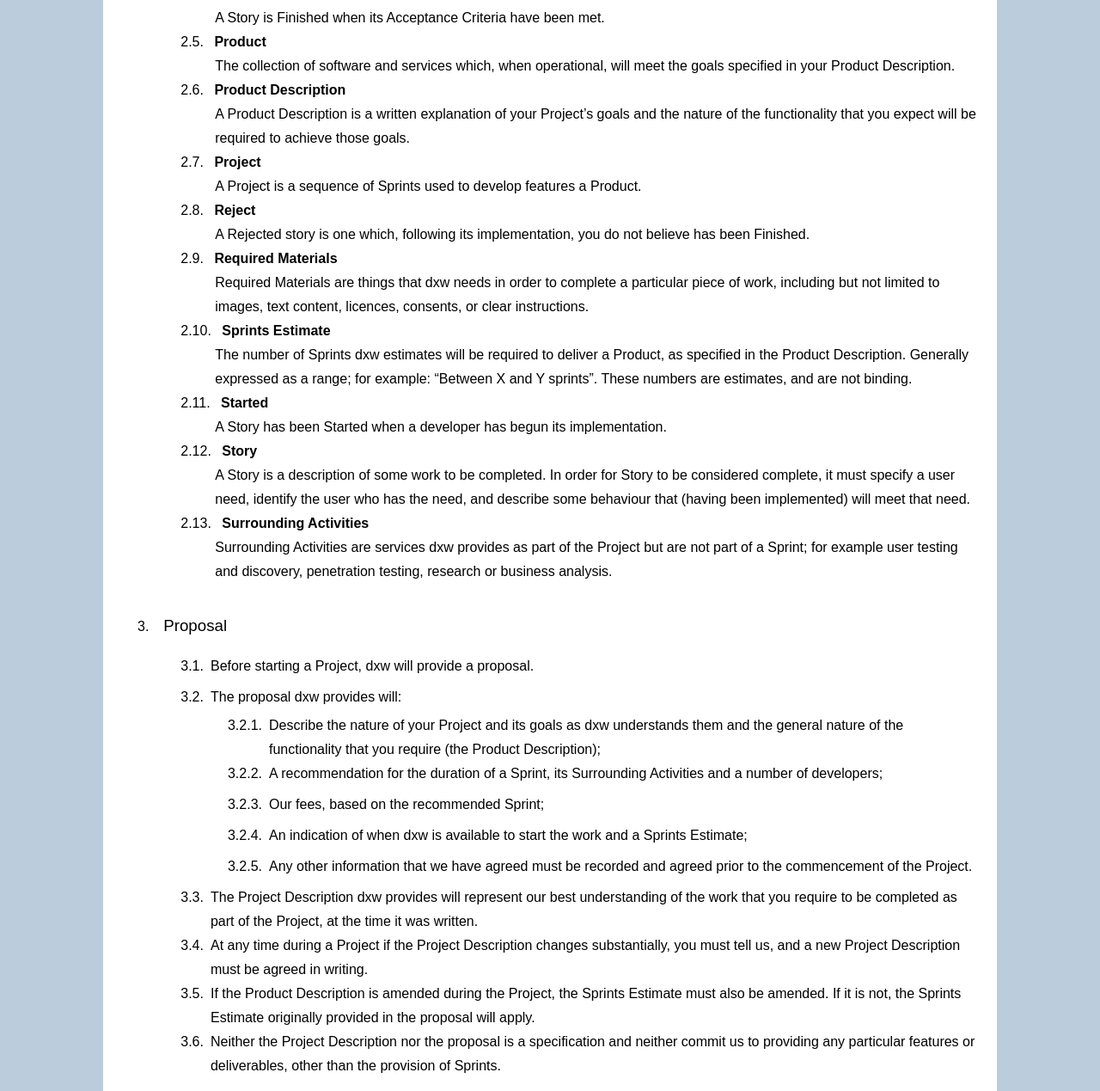
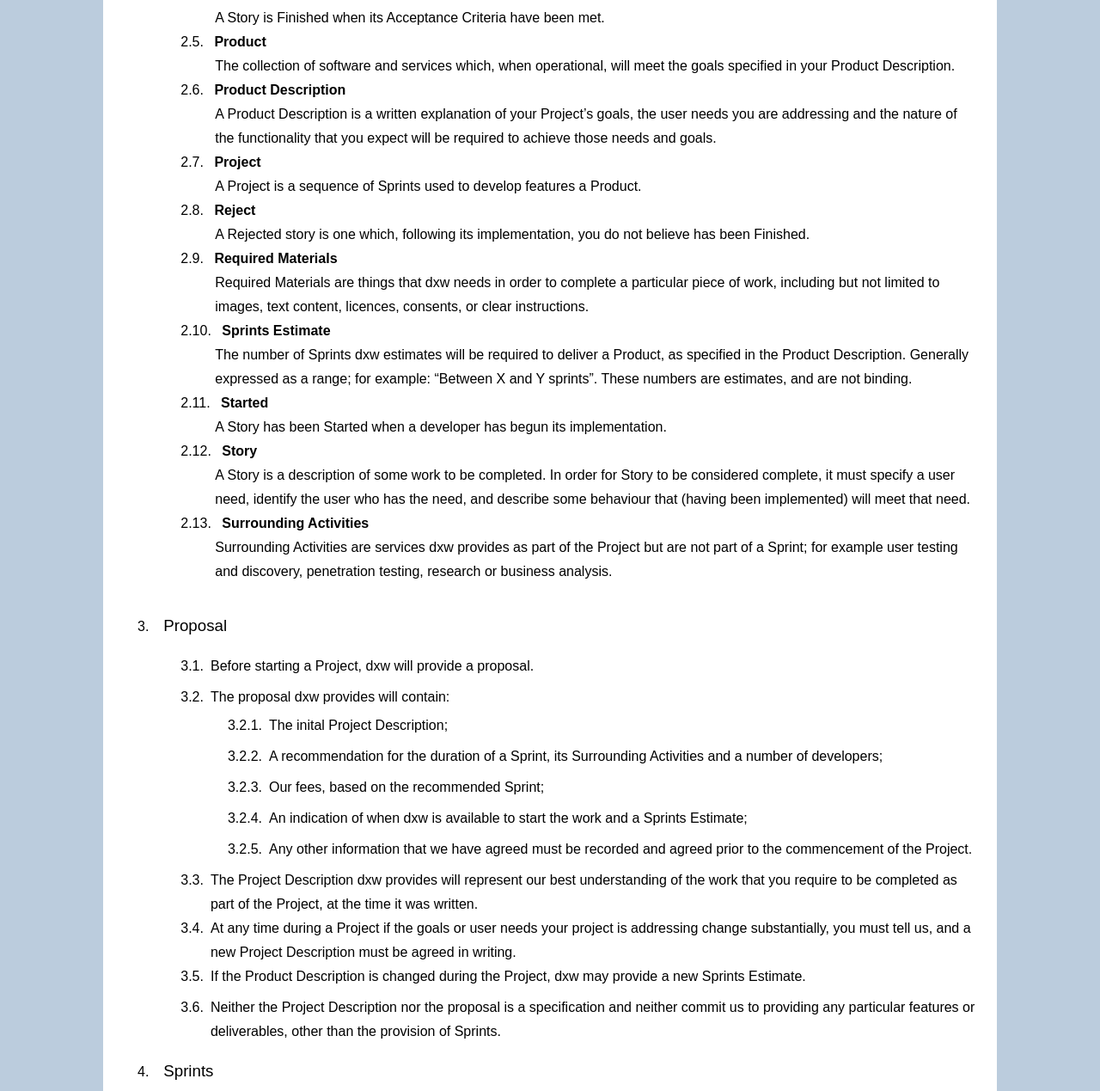
Before and after one commit to dxw/contracts, a plain HTML site: page build/agency_terms.md.html in a window 1280 px wide. Shown: the part 743-2012 px from the top of the page at 86% size. Drawn offline with Linux system fonts and the light colour scheme; a web font is replaced by a local one.

Commit message:
Amended version based on first round of feedback

```diff
--- a/build/agency_terms.md.html
+++ b/build/agency_terms.md.html
@@ -45,8 +45,9 @@ by developers.</dd>
 will meet the goals specified in your Product Description.</dd>
       <dt>Product Description</dt>
       <dd>A Product Description is a written explanation of your Project’s
-goals and the nature of the functionality that you expect will
-be required to achieve those goals.</dd>
+goals, the user needs you are addressing and the nature of the
+functionality that you expect will be required to achieve those
+needs and goals.</dd>
       <dt>Project</dt>
       <dd>A Project is a sequence of Sprints used to develop features a
 Product.</dd>
@@ -84,12 +85,10 @@ analysis.</dd>
     <ol>
       <li>Before starting a Project, dxw will provide a proposal.</li>
       <li>
-        <p>The proposal dxw provides will:</p>
+        <p>The proposal dxw provides will contain:</p>
 
         <ol>
-          <li>Describe the nature of your Project and its goals as dxw
-understands them and the general nature of the functionality
-that you require (the Product Description);</li>
+          <li>The inital Project Description;</li>
           <li>A recommendation for the duration of a Sprint, its
 Surrounding Activities and a number of developers;</li>
           <li>Our fees, based on the recommended Sprint;</li>
@@ -102,12 +101,11 @@ and agreed prior to the commencement of the Project.</li>
       <li>The Project Description dxw provides will represent our best
 understanding of the work that you require to be completed as
 part of the Project, at the time it was written.</li>
-      <li>At any time during a Project if the Project Description changes
-substantially, you must tell us, and a new Project Description
-must be agreed in writing.</li>
-      <li>If the Product Description is amended during the Project, the
-Sprints Estimate must also be amended. If it is not, the Sprints
-Estimate originally provided in the proposal will apply.</li>
+      <li>At any time during a Project if the goals or user needs your
+project is addressing change substantially, you must tell us,
+and a new Project Description must be agreed in writing.</li>
+      <li>If the Product Description is changed during the Project, dxw may
+provide a new Sprints Estimate.</li>
       <li>Neither the Project Description nor the proposal is a
 specification and neither commit us to providing any particular
 features or deliverables, other than the provision of Sprints.</li>
```
Also changed, not shown: 1 other file.
